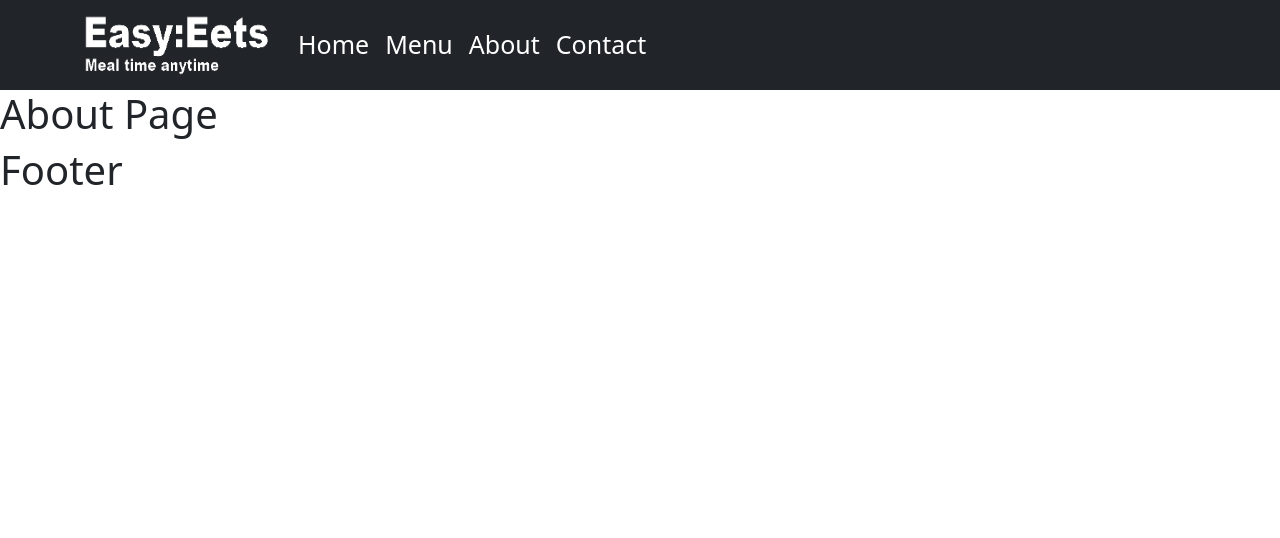
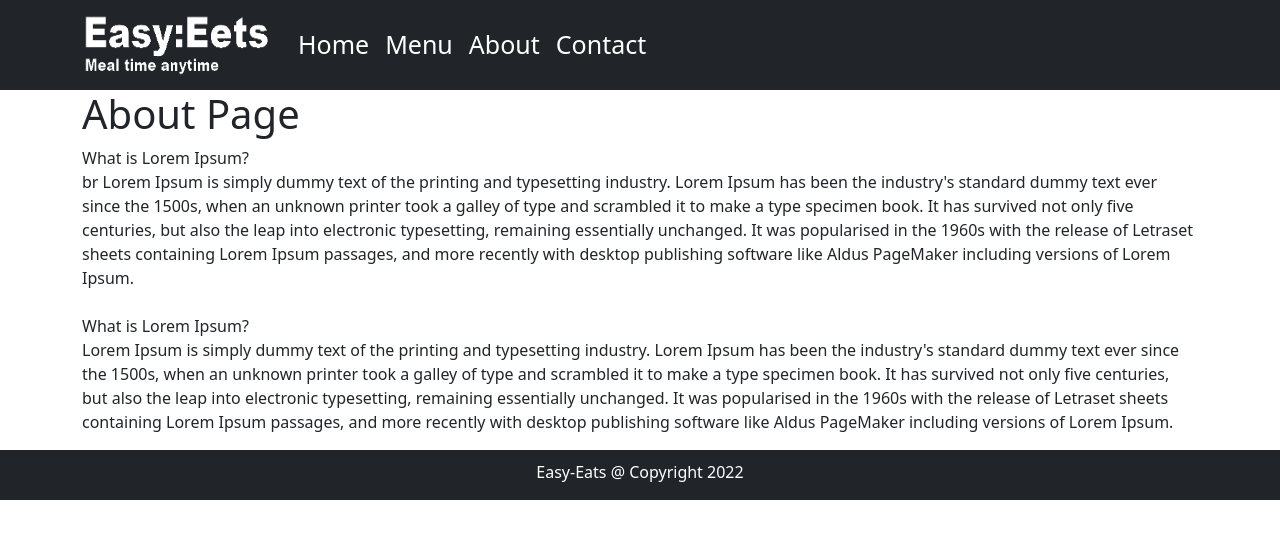
Before and after one commit to theoverse/easy-eats, a React (Create React App) app: page /about in a window 1280 px wide. Shown: the top 538 px of the page. Built offline with nearby package versions, Linux system fonts and the light colour scheme.

Commit message:
added content and style to the about and footer components

```diff
--- a/src/assets/css/main.css
+++ b/src/assets/css/main.css
@@ -3,3 +3,13 @@
     text-decoration: none;
     font-size: 25px;
 }
+
+.footer {
+    background-color: #212529;
+    color: #ffffff;
+    margin: 10px auto;
+    padding-top: 10px;
+    position: relative;
+    bottom: 0;
+    width: 100%;
+}
--- a/src/component/body/About.jsx
+++ b/src/component/body/About.jsx
@@ -1,9 +1,27 @@
-import React from 'react';
+import React, { Fragment } from 'react';
+import { Container } from 'react-bootstrap';
 
 const About = () => {
     return (
         <div>
-            <h1>About Page</h1>
+            <Fragment>
+                <Container>
+                    <h1>About Page</h1>
+
+                    <p>
+                        What is Lorem Ipsum? <br />br
+                        Lorem Ipsum is simply dummy text of the printing and typesetting industry. Lorem Ipsum has been the industry's standard dummy text ever since the 1500s,
+                        when an unknown printer took a galley of type and scrambled it to make a type specimen book. It has survived not only five centuries, but also the leap
+                        into electronic typesetting, remaining essentially unchanged. It was popularised in the 1960s with the release of Letraset sheets containing Lorem Ipsum passages,
+                        and more recently with desktop publishing software like Aldus PageMaker including versions of Lorem Ipsum. <br /><br />
+                        What is Lorem Ipsum? <br />
+                        Lorem Ipsum is simply dummy text of the printing and typesetting industry. Lorem Ipsum has been the industry's standard dummy text ever since the 1500s,
+                        when an unknown printer took a galley of type and scrambled it to make a type specimen book. It has survived not only five centuries, but also the leap
+                        into electronic typesetting, remaining essentially unchanged. It was popularised in the 1960s with the release of Letraset sheets containing Lorem Ipsum passages,
+                        and more recently with desktop publishing software like Aldus PageMaker including versions of Lorem Ipsum.
+                    </p>
+                </Container>
+            </Fragment>
         </div>
     )
 }
--- a/src/component/footer/Footer.jsx
+++ b/src/component/footer/Footer.jsx
@@ -1,9 +1,16 @@
 import React from 'react';
+import '../../assets/css/main.css'
 
 const Footer = () => {
     return (
-        <div>
-            <h1>Footer</h1>
+        <div className="footer">
+            <div className="container">
+                <div className="row justify-content-center">
+                    <div className="col-auto">
+                        <p>Easy-Eats @ Copyright 2022</p>
+                    </div>
+                </div>
+            </div>
         </div >
     )
 }
```
